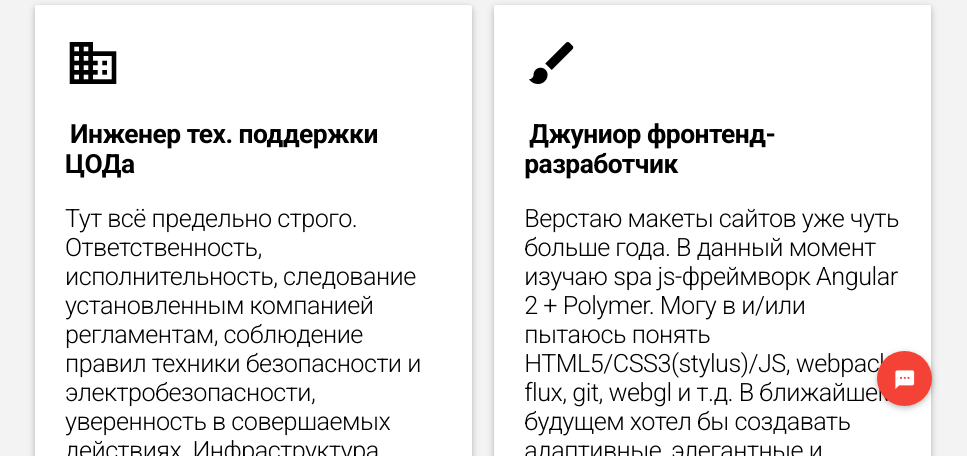
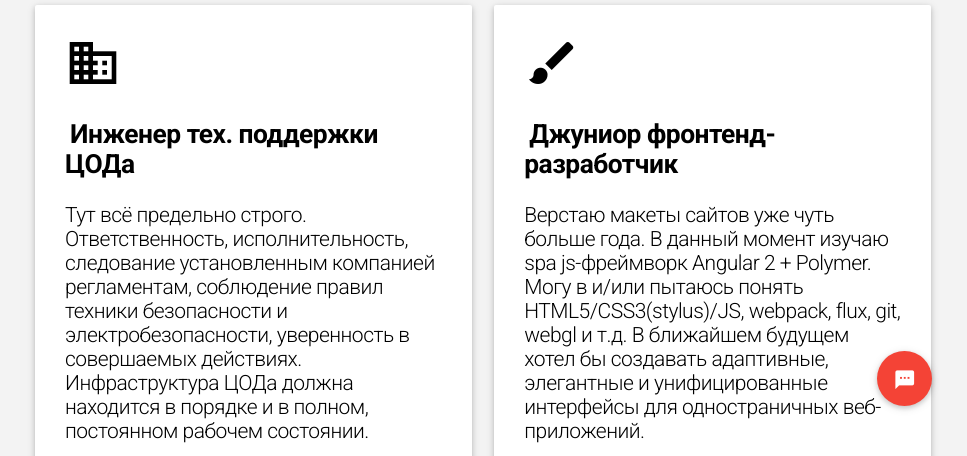
Before and after one commit to sisforserrgio/sisforserrgio.github.io, a plain HTML site: page index.html in a window 1280 px wide. Shown: the part 344-800 px from the top of the page, without its empty margins (157-1124 px from the left). Drawn offline with nearby package versions, Linux system fonts and the light colour scheme.

Commit message:
Update serg.css

```diff
--- a/css/serg.css
+++ b/css/serg.css
@@ -230,7 +230,8 @@ row {
         padding-top: 7px;
     }
 }
-@media only screen and (min-width: 960px)
+@media only screen and (min-width: 960px){
 .flow-text {
-    font-size: 1.3rem!important;
+    font-size: 1.4rem;
 }
+}
```
